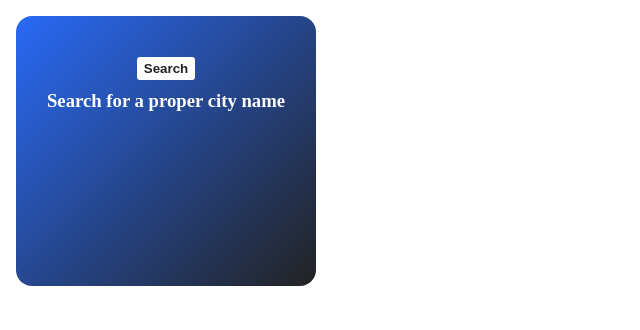
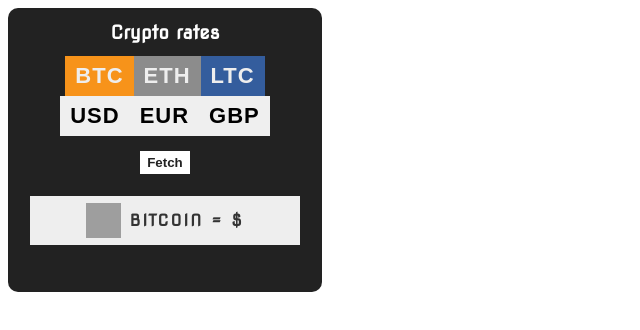
Before and after one commit to NizarAffess/new-tab-extension, a React (Create React App) app: page / in a window 1280 px wide. Shown: the top 330 px of the page, without its empty margins (0-640 px from the left). Built offline with nearby package versions, Linux system fonts and the light colour scheme; grey boxes are pictures that could not be loaded.

Commit message:
add Crypto app

```diff
--- a/src/App.js
+++ b/src/App.js
@@ -1,14 +1,16 @@
 import './App.css';
 // import Time from './Components/Time/Time';
 // import Greeting from './Components/Greeting/Greeting';
-import Weather from './Components/Weather/Weather';
+// import Weather from './Components/Weather/Weather';
+import Crypto from './Components/Crypto/Crypto';
 
 function App() {
   return (
     <div className="App">
       {/* <Time /> */}
       {/* <Greeting /> */}
-      <Weather />
+      {/* <Weather /> */}
+      <Crypto />
     </div>
   );
 }
--- /dev/null
+++ b/src/Components/Crypto/Crypto.css
@@ -0,0 +1,67 @@
+@import url('https://fonts.googleapis.com/css2?family=Nova+Square&display=swap');
+
+.crypto-card {
+  color: #fff;
+  max-width: 400px;
+  width: 300px;
+  height: 270px;
+  background: #222;
+  border-radius: 10px;
+  text-align: center;
+  padding: 7px;
+  font-family: "Nova square", cursive;
+}
+
+.crypto-heading {
+  margin: 6px auto 12px;
+}
+
+.btn-input,
+.coin-rate {
+  text-transform: uppercase;
+}
+
+.btn-input {
+  font-size: 22px;
+  font-weight: bold;
+  padding: 7px 10px;
+  letter-spacing: 1px;
+  border: none;
+  cursor: pointer;
+}
+
+.btn-coin {
+  color: #eee;
+}
+
+.btn-fetch {
+  background: #fff;
+  border: none;
+  font-weight: bold;
+  color: #222;
+  padding: 4px 7px;
+  margin: 15px;
+}
+
+.coin-rate {
+  display: flex;
+  align-items: center;
+  justify-content: center;
+  color: #333;
+  padding: 7px;
+  margin: 7px 15px;
+  background: #eee;
+  font-weight: bold;
+  letter-spacing: 2px;
+}
+
+.coin-logo {
+  background: transparent;
+  width: 35px;
+  height: 35px;
+}
+
+.search-failed {
+  font-size: 14px;
+  margin: 0px auto;
+}
--- /dev/null
+++ b/src/Components/Crypto/Crypto.js
@@ -0,0 +1,115 @@
+import { useState } from "react";
+import './Crypto.css';
+
+const baseUrl = "https://api.coinstats.app/public/v1/coins/";
+const currencies = ["USD", "EUR", "GBP"];
+const coins = [
+  { id: "bitcoin", symbol: "BTC" },
+  { id: "ethereum", symbol: "ETH" },
+  { id: "litecoin", symbol: "LTC" }
+];
+const Crypto = () => {
+  const [choosedCoin, setChoosedCoin] = useState('bitcoin');
+  const [currency, setCurrency] = useState('');
+  const [coinValue, setCoinValue] = useState('');
+  const [loadingCoinValue, setLoadingCoinValue] = useState(false);
+  const [coinSearchFailed, setCoinSearchFailed] = useState(false);
+
+  const showCoinValue = () => {
+    console.log(choosedCoin);
+    console.log(currency);
+    setLoadingCoinValue(true)
+    fetch(baseUrl + choosedCoin + "?currency=" + currency)
+      .then(res => {
+        if (res.status !== 200) {
+          setLoadingCoinValue(false);
+          setCoinSearchFailed(true);
+          setCoinValue('');
+          console.log("There's an error!", res.status);
+          return;
+        }
+        setCoinSearchFailed(false);
+        console.log(res);
+        res.json()
+          .then(data => {
+            console.log(data.coin.price);
+            const coinValue = Math.round(data.coin.price);
+            setLoadingCoinValue(false);
+            setCoinValue(coinValue);
+          });
+
+      })
+      .catch(err => {
+        console.log(err);
+        setCoinSearchFailed(true);
+        setLoadingCoinValue(false);
+        setCoinValue('');
+      });
+  }
+
+  return (
+    <div className="crypto-card">
+      <h3 className="crypto-heading">Crypto rates</h3>
+      <div className="selections">
+        {coins.map(coin => (
+          <input
+            type="button"
+            style={{ background: coin.id === 'bitcoin' ? '#f7931a' : coin.id === 'ethereum' ? '#8c8c8c' : '#345d9d' }}
+            className="btn-input btn-coin"
+            key={coin.id}
+            value={coin.symbol}
+            onClick={() => {
+              setCoinValue('');
+              setChoosedCoin(coin.id);
+            }}
+          />
+        ))}
+        <br />
+        {currencies.map(currency => (
+          <input
+            type="button"
+            className="btn-input btn-currency"
+            key={currency}
+            value={currency}
+            onClick={() => {
+              setCoinValue('');
+              setCurrency(currency);
+            }}
+          />
+        ))}
+      </div>
+      <button
+        className="btn-fetch"
+        onClick={showCoinValue}
+      >
+        Fetch
+      </button>
+      {
+        coinSearchFailed &&
+        <p className="search-failed">We couldn't find data. Please try again!</p>
+      }
+      <div className="coin-rate">
+        <img
+          className="coin-logo"
+          src={"../images/" + choosedCoin + ".svg"}
+          alt="Coin logo"
+        />
+        <span>&nbsp;{choosedCoin}</span>
+        <span>&nbsp;=&nbsp;
+          {
+            currency === 'GBP' ? '£' :
+              currency === 'EUR' ? '€' :
+                '$'
+          }
+          {
+            loadingCoinValue &&
+            <span>...</span>
+          }
+          <span>{coinValue}</span>
+        </span>
+      </div>
+    </div>
+  );
+}
+
+export default Crypto;
```
